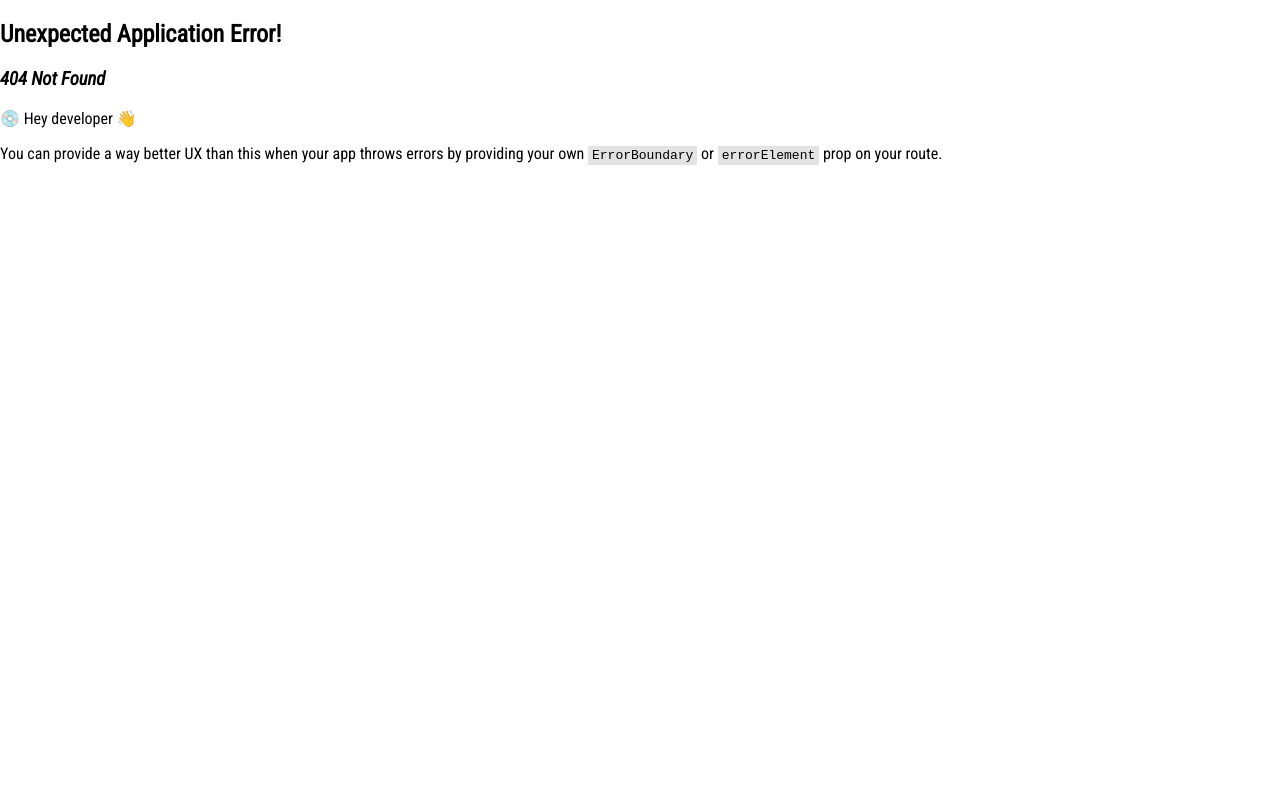
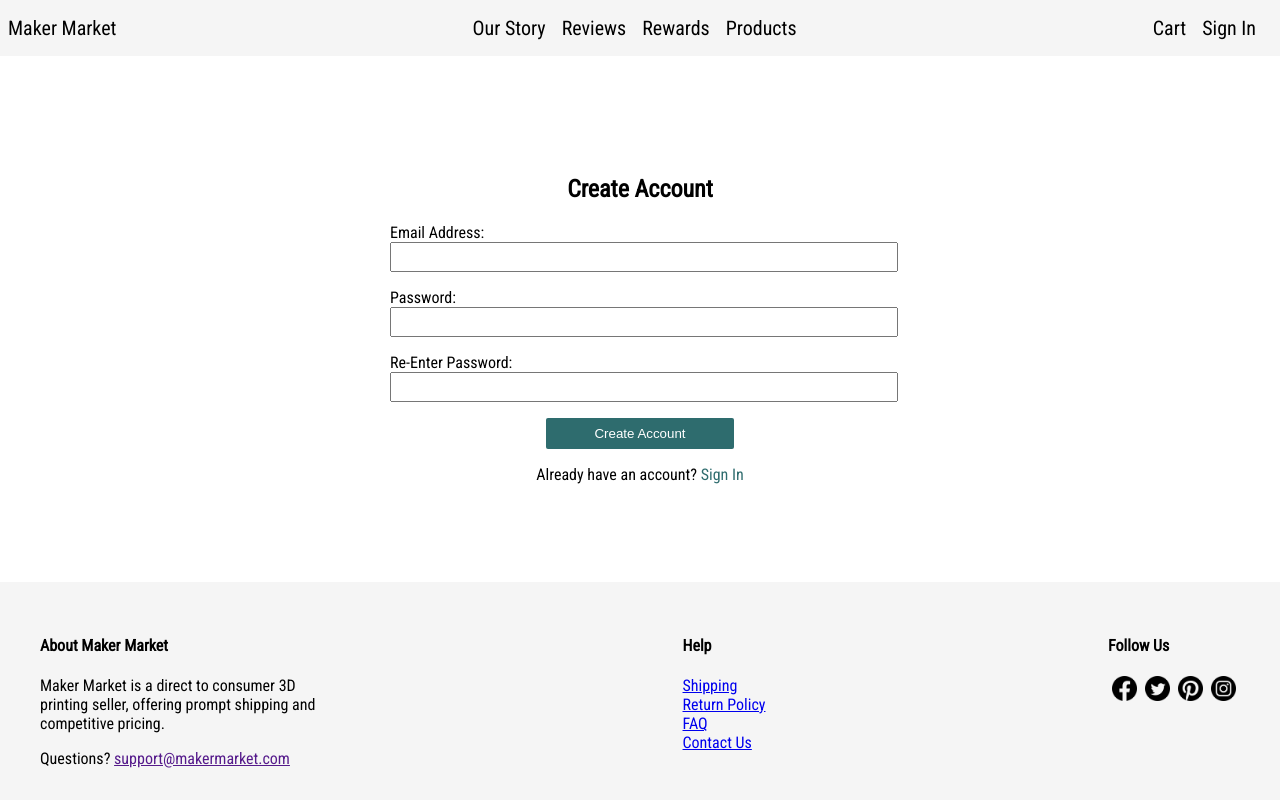
Before and after one commit to threnody5/3d-printing-ecommerce, a React (Vite) app in the folder client/: page /sign-up in a window 1280 px wide. Before the commit this address had no page. Built offline with nearby package versions, Linux system fonts and the light colour scheme.

Commit message:
update sign-in, sign-up forms with styling. update navigation to include sign in link. update router to include routes for new pages/components

```diff
--- a/client/src/components/Navigation.jsx
+++ b/client/src/components/Navigation.jsx
@@ -17,7 +17,8 @@ const Navigation = () => {
         <div>
           <div className='navigation-container__cart_account'>
             <Link to='/cart'>Cart</Link>
-            <Link to='/account'>Account</Link>
+            {/* <Link to='/account'>Account</Link> */}
+            <Link to='/sign-in'>Sign In</Link>
           </div>
         </div>
       </div>
--- /dev/null
+++ b/client/src/components/SignIn.jsx
@@ -0,0 +1,31 @@
+import { Link } from 'react-router-dom';
+
+import './styles.css';
+const SignIn = () => {
+  return (
+    <main className='signin-container__main'>
+      <h2 className='signin-container__title'>Sign In</h2>
+      <form className='signin-container__form'>
+        <label className='signin-container__label'>
+          Email Address:
+          <input
+            className='signin-container__input'
+            type='text'
+          />
+        </label>
+        <label className='signin-container__label'>
+          Password:
+          <input
+            className='signin-container__input'
+            type='password'
+          />
+        </label>
+      </form>
+      <div className='signin-container__no-account'>
+        Don't have an account? <Link to='/sign-up'>Sign Up</Link>
+      </div>
+    </main>
+  );
+};
+
+export default SignIn;
--- /dev/null
+++ b/client/src/components/SignUp.jsx
@@ -0,0 +1,42 @@
+import { Link } from 'react-router-dom';
+
+import './styles.css';
+
+const SignUp = () => {
+  return (
+    <main className='signup-container__main'>
+      <h2 className='signup-container__title'>Create Account</h2>
+      <form className='signup-container__form'>
+        <label className='signup-container__label'>
+          Email Address:
+          <input
+            className='signup-container__input'
+            type='text'
+          />
+        </label>
+        <label className='signup-container__label'>
+          Password:
+          <input
+            className='signup-container__input'
+            type='password'
+          />
+        </label>
+        <label className='signup-container__label'>
+          Re-Enter Password:
+          <input
+            className='signup-container__input'
+            type='password'
+          />
+        </label>
+        <div className='signup-container__button-container'>
+          <button className='signup-container__button'>Create Account</button>
+        </div>
+      </form>
+      <div className='signup-container__yes-account'>
+        Already have an account? <Link to='/sign-in'>Sign In</Link>
+      </div>
+    </main>
+  );
+};
+
+export default SignUp;
--- a/client/src/components/styles.css
+++ b/client/src/components/styles.css
@@ -57,3 +57,58 @@
   width: 25px;
   margin: 0 0.25rem;
 }
+
+.signin-container__main,
+.signup-container__main {
+  display: flex;
+  align-items: center;
+  justify-content: center;
+  flex-direction: column;
+}
+
+/* .signin-container__form, */
+/* .signup-container__form { */
+/* display: flex; */
+/* flex-direction: column; */
+/* } */
+
+.signin-container__form,
+.signup-container__form {
+  max-width: 500px;
+}
+
+.signin-container__label,
+.signup-container__label {
+  max-width: 450px;
+}
+
+.signin-container__input,
+.signup-container__input {
+  margin: 0 0 1rem 0;
+  width: 100%;
+  height: 1.5rem;
+}
+
+.signin-container__no-account,
+.signup-container__yes-account {
+  margin: 1rem 0 0 0;
+}
+
+.signin-container__no-account a,
+.signup-container__yes-account a {
+  text-decoration: none;
+  color: rgb(46, 108, 110);
+}
+
+.signup-container__button {
+  color: white;
+  background-color: rgb(46, 108, 110);
+  padding: 0.5rem 3rem;
+  border-style: none;
+  border-radius: 2px;
+}
+
+.signup-container__button-container {
+  display: flex;
+  justify-content: center;
+}
--- a/client/src/pages/Account.jsx
+++ b/client/src/pages/Account.jsx
@@ -1,7 +1,18 @@
+import SignUp from '../components/SignUp';
+import SignIn from '../components/SignIn';
+
 const Account = () => {
+  //TODO: Make it so if the user is not logged in, sign in is in the navigation bar, if they are signed in, account is in the navigation bar with a dropdown menu and there is an option to sign out.
+
+  //TODO: Handle sign in and sign up authentication before cart functionality or anything else
+
+  //TODO: User should be able to make an account and store their authentication information on MySQL server.
   return (
     <main>
-      <h2>This is the Account Page</h2>
+      <h2>Don't have an account?</h2>
+      <SignUp />
+      <h2>Already have an account?</h2>
+      <SignIn />
     </main>
   );
 };
--- a/client/src/router.jsx
+++ b/client/src/router.jsx
@@ -8,6 +8,8 @@ import Footer from './components/Footer';
 import Products from './pages/Products';
 import Cart from './pages/Cart';
 import Account from './pages/Account';
+import SignIn from './components/SignIn';
+import SignUp from './components/SignUp';
 import './index.css';
 
 export const router = createBrowserRouter([
@@ -81,4 +83,24 @@ export const router = createBrowserRouter([
       </div>
     ),
   },
+  {
+    path: '/sign-in',
+    element: (
+      <div className='app'>
+        <Navigation />
+        <SignIn />
+        <Footer />
+      </div>
+    ),
+  },
+  {
+    path: '/sign-up',
+    element: (
+      <div className='app'>
+        <Navigation />
+        <SignUp />
+        <Footer />
+      </div>
+    ),
+  },
 ]);
```
